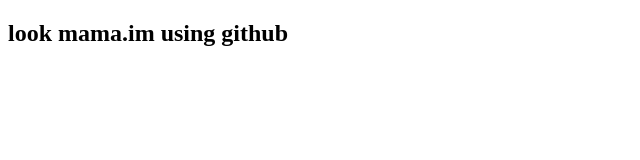
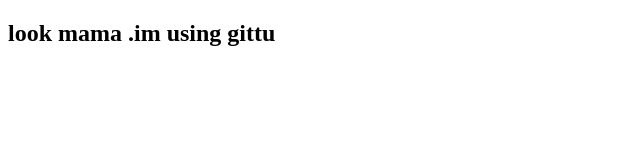
Before and after one commit to ahmedrimon/new-website, a plain HTML site: page index.html in a window 1280 px wide. Shown: the full height of the page, 0-640 px from the left. Drawn offline with Linux system fonts and the light colour scheme.

Commit message:
creating my first repo

```diff
--- a/index.html
+++ b/index.html
@@ -2,10 +2,10 @@
 <html lang="en">
 <head>
     <meta charset="UTF-8">
-    <meta name="viewport" content="width=<h>, initial-scale=1.0">
+    <meta name="viewport" content="width=device-width, initial-scale=1.0">
     <title>Document</title>
 </head>
 <body>
-    <h2> look mama.im using github</h2>
+    <h2>look mama .im using gittu</h2>
 </body>
 </html>
```
